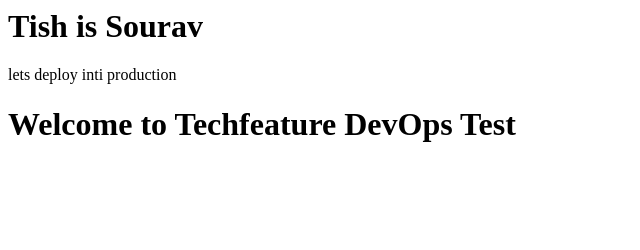
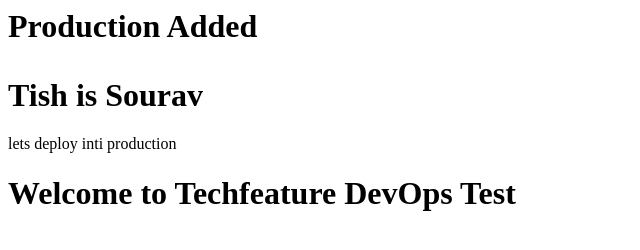
Before and after one commit to souravdalakoti/website, a plain HTML site: page index.html in a window 1280 px wide. Shown: the whole page, without its empty margins (0-640 px from the left). Drawn offline with Linux system fonts and the light colour scheme.

Commit message:
content added

```diff
--- a/index.html
+++ b/index.html
@@ -1,6 +1,7 @@
 <html>
 <title>Jenkins CI/CD pipeline</title>
 <body>
+<h1> Production Added</p>
 <h1> Tish is Sourav</h1>
 <p>lets deploy inti production </p>
 <h1>Welcome to Techfeature DevOps Test</h1>
```
